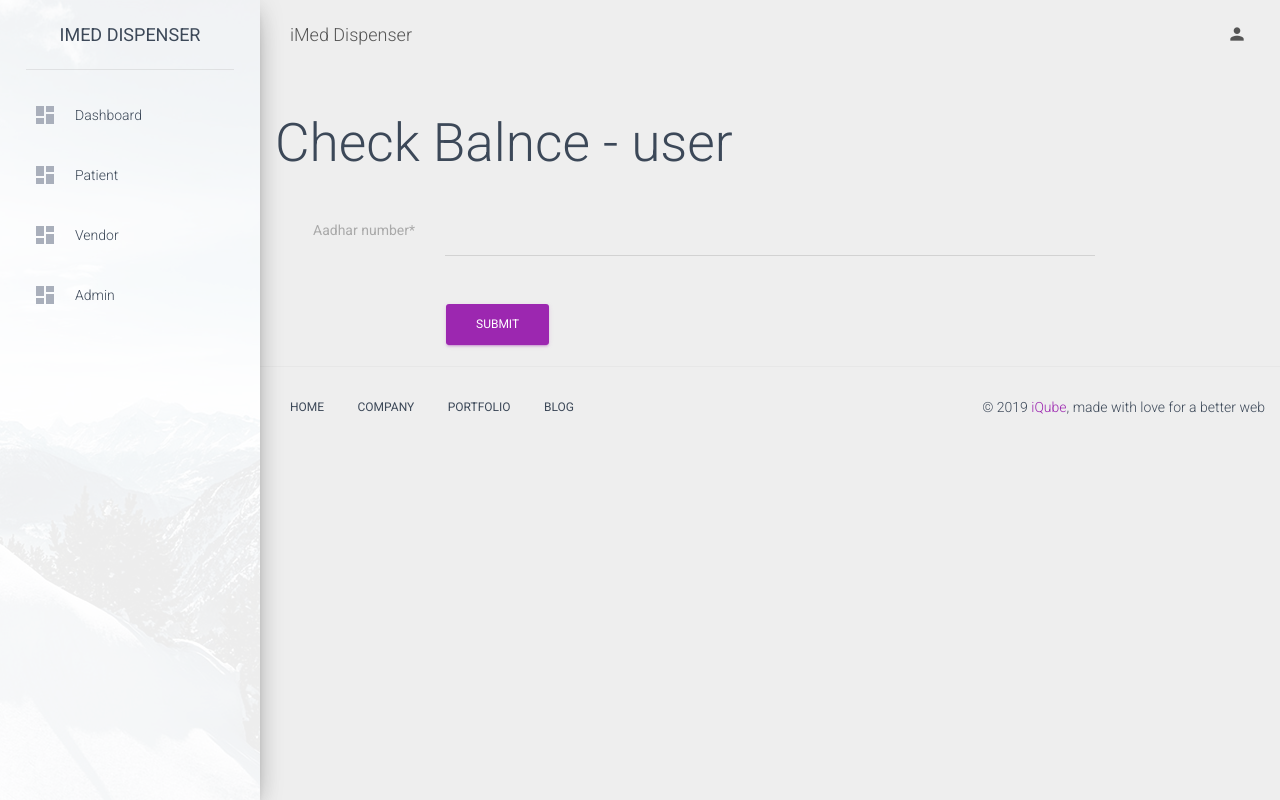
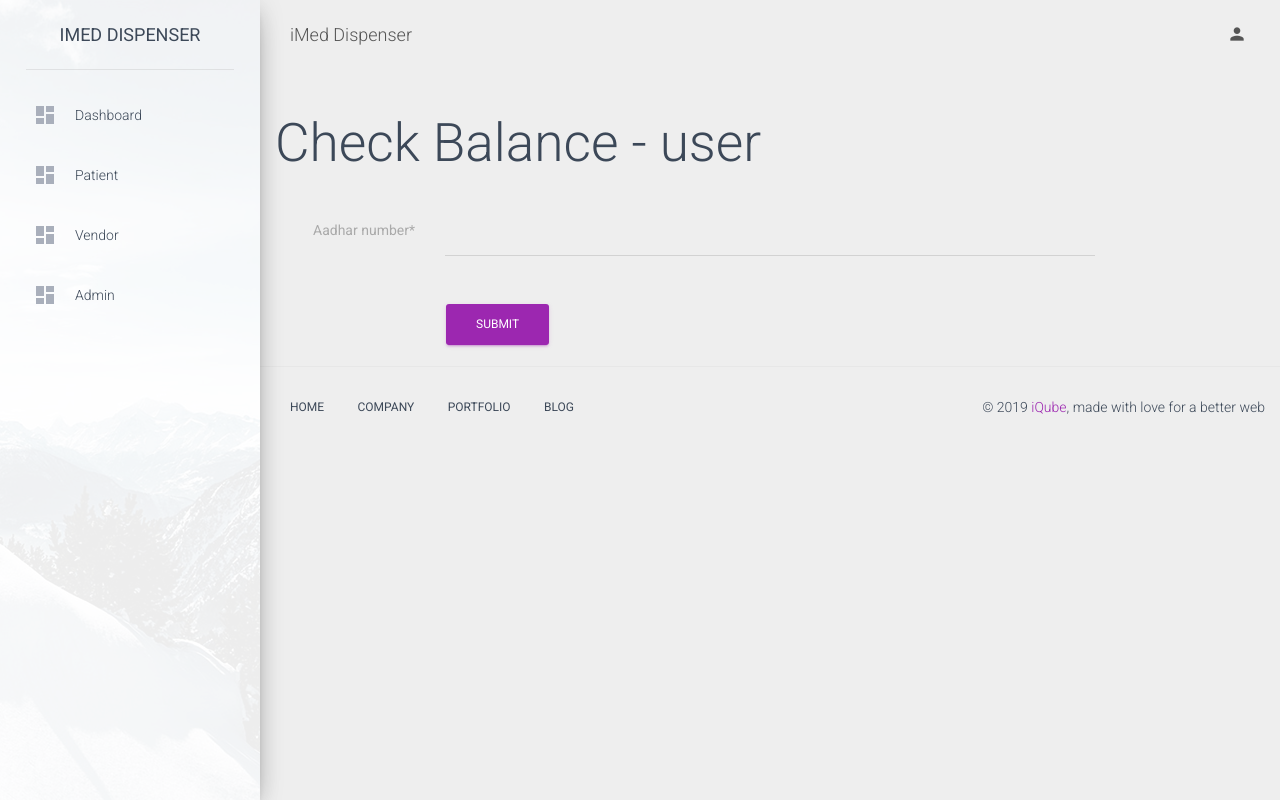
Before and after one commit to srnthsrdhrn/imeddispensordjango, a Django app: page /cashier/balance/ in a window 1280 px wide. Run offline with Django 3.2, Linux system fonts and the light colour scheme; a user stored in the database is signed in; some libraries are stand-ins or nearby versions.

Commit message:
PreReview Commit

```diff
--- a/MedicalDispenser/settings.py
+++ b/MedicalDispenser/settings.py
@@ -21,7 +21,7 @@ BASE_DIR = os.path.dirname(os.path.dirname(os.path.abspath(__file__)))
 SECRET_KEY = os.environ.get("SECRET_KEY", "4yljy#v)c))5wxdkuw@2bk_lk%hf9*$8g!zkx)r+myp!+e3b9k")
 IS_PRODUCTION = os.environ.get("IS_PRODUCTION", False)
 # SECURITY WARNING: don't run with debug turned on in production!
-DEBUG = not IS_PRODUCTION
+DEBUG = True
 
 ALLOWED_HOSTS = ['*']
 # Application definition
@@ -168,4 +168,6 @@ INSTA_MOJO_SALT_TEST = 'f8b93c9043964862847387d044e4e79d'
 INSTA_MOJO_API_KEY_TEST = 'test_d0df5b44a987c41dbc7aa75e560'
 INSTA_MOJO_AUTH_TOKEN_TEST = 'test_6beb5ae2edb00396e835f8379b4'
 
-SERVER_URL = 'http://192.168.43.192:8000'
+
+# SERVER_URL = 'http://192.168.43.192:8000'
+SERVER_URL = 'https://imed.iqube.io'
--- a/cashier/forms.py
+++ b/cashier/forms.py
@@ -1,3 +1,4 @@
+import requests
 from crispy_forms.helper import FormHelper
 from crispy_forms.layout import Submit
 from django import forms
@@ -82,4 +83,18 @@ class BalanceForm(forms.Form):
     def save(self):
         data = self.data
         user = User.objects.get(aadhar_number=data.get("aadhar_number"))
-        return user
+        url = "https://imedkash.iqube.io/api/get_user_info/"
+
+        payload = "rfid={}&undefined=".format(user.aadhar_number)
+        headers = {
+            'Content-Type': "application/x-www-form-urlencoded",
+            'Authorization': "Basic YWRtaW46c3JudGhzcmRocm4=",
+            'cache-control': "no-cache",
+        }
+
+        response = requests.request("POST", url, data=payload, headers=headers)
+        balance = 0
+        response = response.json()
+        if response.get("Status") == "SUCCESS":
+            balance = response.get("UserInfo")[0].get("balance")
+        return user, balance
--- a/cashier/templates/cashier/balance.html
+++ b/cashier/templates/cashier/balance.html
@@ -4,7 +4,7 @@
 {% load crispy_forms_tags %}
 {% block content %}
     <section class="content-header">
-        <h1>Check Balnce - user</h1>
+        <h1>Check Balance - user</h1>
     </section>
     <section class="content">
 
@@ -19,7 +19,7 @@
                 {% if user %}
                     Name : {{ user.first_name }} {{ user.last_number }}<br>
                     Aadhar Number : {{ user.aadhar_number }} <br>
-                    Balance : Rs. {{ user.get_wallet_balance }}
+                    Balance : Rs. {{ balance }}
                 {% endif %}
             </div>
 
--- a/cashier/views.py
+++ b/cashier/views.py
@@ -26,10 +26,11 @@ def recharge(request):
 def view_balance(request):
     form = BalanceForm()
     user = None
+    balance = 0
     if request.POST:
         form = BalanceForm(request.POST)
         if form.is_valid():
             form = BalanceForm(request.POST)
-            user = form.save()
+            user, balance = form.save()
 
-    return render(request, 'cashier/balance.html', {"form": form, 'user': user})
+    return render(request, 'cashier/balance.html', {"form": form, 'user': user, 'balance': balance})
--- a/doctor/api_views.py
+++ b/doctor/api_views.py
@@ -184,7 +184,7 @@ class PrescriptionAPI(APIView):
                         rem = 0
                         break
                     else:
-                        rem -= denominations['key']
+                        rem -= denominations[key]
                 if rem > 5:
                     is_available = False
                 if selected_available_qty >= quota:
@@ -328,7 +328,7 @@ class PrescriptionDetailAPI(APIView):
             composition = composition['composition']
             composition = Composition.objects.get(id=composition)
             items = prescription.items.filter(composition=composition)
-            data = {'medicine': composition.medicines.all()[0].__str__(), 'B': 0, 'L': 0, 'D': 0, 'Aft': 0, 'Bfr': 0}
+            data = {'medicine': composition.medicines.all()[1].__str__(), 'B': 0, 'L': 0, 'D': 0, 'Aft': 0, 'Bfr': 0}
             for item in items:
                 if item.slot == item.BEFORE_BREAKFAST:
                     data['B'] = item.quantity
--- a/requirements.txt
+++ b/requirements.txt
@@ -8,9 +8,11 @@ chardet==3.0.4
 colorama==0.3.9
 configparser==3.5.0
 decorator==4.3.0
+defusedxml==0.5.0
 dj-static==0.0.6
 Django==1.11.11
 django-autocomplete-light==3.2.10
+django-cors-headers==2.4.0
 django-crispy-forms==1.7.2
 django-widget-tweaks==1.4.1
 djangorestframework==3.7.7
@@ -21,6 +23,7 @@ futures==3.2.0
 gunicorn==19.7.1
 html5lib==1.0b10
 idna==2.6
+ipaddress==1.0.22
 ipykernel==4.6.1
 ipython==5.5.0
 ipython-genutils==0.2.0
@@ -43,15 +46,16 @@ pathlib==1.0.1
 pathlib2==2.3.0
 pickleshare==0.7.4
 Pillow==5.0.0
+prometheus-client==0.5.0
 prompt-toolkit==1.0.15
 psycopg2==2.7.1
 Pygments==2.2.0
 python-dateutil==2.6.1
 pytz==2017.3
+pywinpty==0.5.5
 pyzbar==0.1.5
 pyzmq==16.0.3
 qtconsole==4.3.1
-requests==2.18.4
 requests==2.18.4
 Savoir==1.0.4
 scandir==1.6
--- a/users/templates/admin_theme/dashboard.html
+++ b/users/templates/admin_theme/dashboard.html
@@ -19,8 +19,8 @@
         <!--  CSS for Demo Purpose, don't include it in your project     -->
         <link href="{% static 'admin_theme/css/demo.css' %}" rel="stylesheet"/>
         <!--     Fonts and icons     -->
-        <link href="http://maxcdn.bootstrapcdn.com/font-awesome/latest/css/font-awesome.min.css" rel="stylesheet">
-        <link href='http://fonts.googleapis.com/css?family=Roboto:400,700,300|Material+Icons' rel='stylesheet'
+        <link href="https://maxcdn.bootstrapcdn.com/font-awesome/latest/css/font-awesome.min.css" rel="stylesheet">
+        <link href='https://fonts.googleapis.com/css?family=Roboto:400,700,300|Material+Icons' rel='stylesheet'
               type='text/css'>
 
         <script src="https://ajax.googleapis.com/ajax/libs/jquery/2.1.0/jquery.min.js"></script>
@@ -29,7 +29,7 @@
 
         <!--  Google Maps Plugin    -->
         {#        <script type="text/javascript"#}
-        {#                src="http://maps.googleapis.com/maps/api/js?key=AIzaSyB1tbIAqN0XqcgTR1-FxYoVTVq6Is6lD98&sensor=false"></script>#}
+        {#                src="https://maps.googleapis.com/maps/api/js?key=AIzaSyB1tbIAqN0XqcgTR1-FxYoVTVq6Is6lD98&sensor=false"></script>#}
 
     {% endblock %}
 </head>
```
